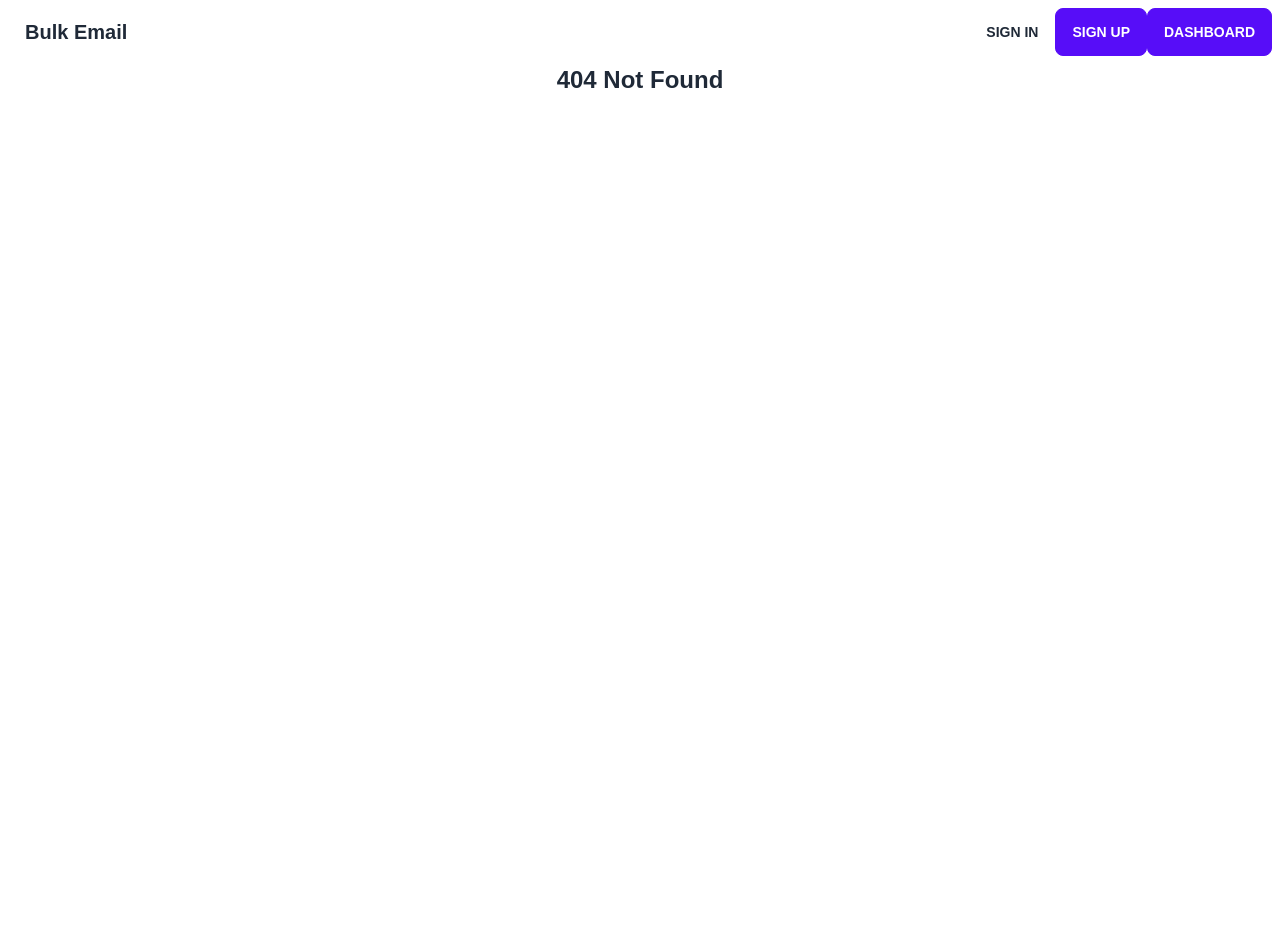
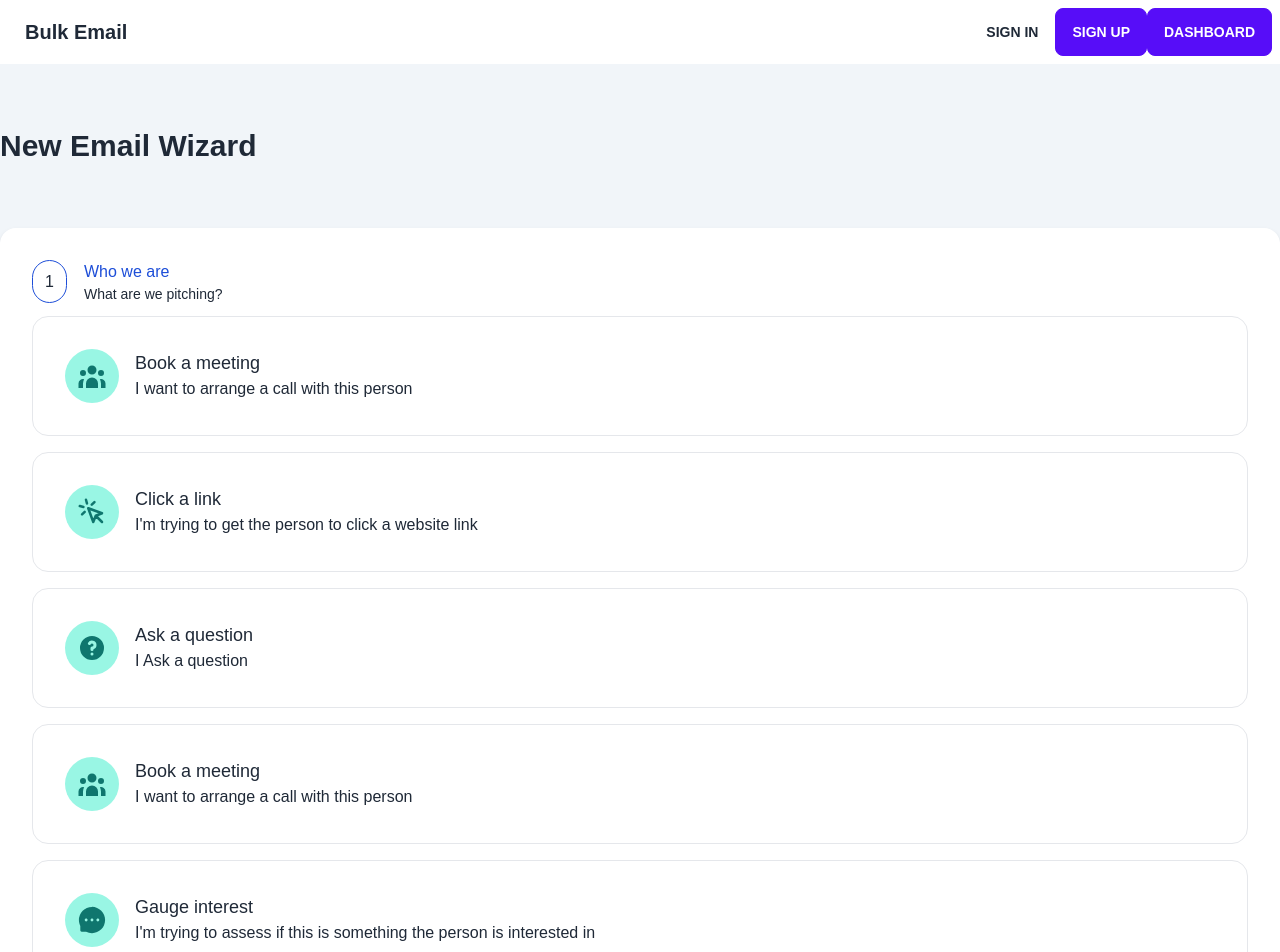
Before and after one commit to devmhimran/bulk-email, a React (Create React App) app in the folder bulk-email/: page /dashboard/goal in a window 1280 px wide. Before the commit this address had no page. Shown: the top 952 px of the page. Before the commit the page ends 800 px from the top, so only its background shows below. Built offline with nearby package versions, Linux system fonts and the light colour scheme.

Commit message:
Added Goal & Personalize

```diff
--- a/bulk-email/src/App.js
+++ b/bulk-email/src/App.js
@@ -10,6 +10,8 @@ import Dashboard from './Component/Dashboard/Dashboard';
 import Form from './Component/Form/Form';
 import CreateNewForm from './Component/CreateNewForm/CreateNewForm';
 import EmailWizard from './Component/EmailWizard/EmailWizard';
+import Goal from './Component/Goal/Goal';
+import PersonalizeType from './Component/PersonalizeType/PersonalizeType';
 
 function App() {
   return (
@@ -22,6 +24,8 @@ function App() {
         <Route path='dashboard' element={<Dashboard></Dashboard>}>
           <Route index element={<CreateNewForm></CreateNewForm>}></Route>
           <Route path='new' element={<EmailWizard></EmailWizard>}></Route>
+          <Route path='goal' element={<Goal></Goal>}></Route>
+          <Route path='personalize-type' element={<PersonalizeType></PersonalizeType>}></Route>
         </Route>
         <Route path='*' element={<ErrorPage></ErrorPage>}></Route>
       </Routes>
--- a/bulk-email/src/Component/EmailWizard/EmailWizard.js
+++ b/bulk-email/src/Component/EmailWizard/EmailWizard.js
@@ -1,7 +1,7 @@
 import React from 'react';
 import { HiUserGroup } from 'react-icons/hi';
 import { BsEnvelopeOpen } from 'react-icons/bs';
-import { RiNumber1 } from 'react-icons/ri';
+import { Link } from 'react-router-dom';
 
 const EmailWizard = () => {
     return (
@@ -21,6 +21,7 @@ const EmailWizard = () => {
                                 <p className='text-sm'>What are we pitching?</p>
                             </div>
                         </div>
+                        <Link to='/dashboard/goal'>
                             <div className="card border hover:border-cyan-500 my-1">
                                 <div className="card-body">
                                     <div className='flex item-center'>
@@ -32,6 +33,7 @@ const EmailWizard = () => {
                                     </div>
                                 </div>
                             </div>
+                        </Link>
                         <div className="card border hover:border-cyan-500 my-1">
                             <div className="card-body">
                                 <div className='flex item-center'>
--- /dev/null
+++ b/bulk-email/src/Component/Goal/Goal.js
@@ -0,0 +1,98 @@
+import React from 'react';
+import { HiUserGroup, HiOutlineCursorClick, HiQuestionMarkCircle } from 'react-icons/hi';
+import { AiFillMessage } from 'react-icons/ai';
+import { Link } from 'react-router-dom';
+
+const Goal = () => {
+    return (
+        <div className='email__wizard flex items-center'>
+            <div className="container mx-auto">
+                <h1 className='py-16 text-3xl font-bold'>New Email Wizard</h1>
+                <div className="card bg-base-100 drop-shadow-md">
+                    <div className="card-body">
+                        <div className="wizard__info flex items-center">
+                            <div className="wizard__serial w-10">
+                                <span className='p-3 border rounded-full border-blue-700'>
+                                    1
+                                </span>
+                            </div>
+                            <div className="wizard__info__main ml-3">
+                                <h2 className='font-medium text-blue-700'>Who we are</h2>
+                                <p className='text-sm'>What are we pitching?</p>
+                            </div>
+                        </div>
+                        <Link to='/dashboard/personalize-type'>
+                            <div className="card border hover:border-cyan-500 my-1">
+                                <div className="card-body">
+                                    <div className='flex item-center'>
+                                        <div className='inline-block align-middle text-3xl bg-teal-200 text-teal-700 p-3 rounded-full mr-4'><HiUserGroup></HiUserGroup></div>
+                                        <div className="email__wizard__info">
+                                            <p className='font-medium text-lg'>Book a meeting</p>
+                                            <p className='text-inherit'>I want to arrange a call with this person</p>
+                                        </div>
+                                    </div>
+                                </div>
+                            </div>
+                        </Link>
+                        <Link to='/dashboard/personalize-type'>
+                            <div className="card border hover:border-cyan-500 my-1">
+                                <div className="card-body">
+                                    <div className='flex item-center'>
+                                        <div className='inline-block align-middle text-3xl bg-teal-200 text-teal-700 p-3 rounded-full mr-4'><HiOutlineCursorClick></HiOutlineCursorClick></div>
+                                        <div className="email__wizard__info">
+                                            <p className='font-medium text-lg'>Click a link</p>
+                                            <p className='text-inherit'>I'm trying to get the person to click a website link</p>
+                                        </div>
+                                    </div>
+                                </div>
+                            </div>
+                        </Link>
+                        <Link to='/dashboard/personalize-type'>
+                            <div className="card border hover:border-cyan-500 my-1">
+                                <div className="card-body">
+                                    <div className='flex item-center'>
+                                        <div className='inline-block align-middle text-3xl bg-teal-200 text-teal-700 p-3 rounded-full mr-4'><HiQuestionMarkCircle></HiQuestionMarkCircle></div>
+                                        <div className="email__wizard__info">
+                                            <p className='font-medium text-lg'>Ask a question</p>
+                                            <p className='text-inherit'>I Ask a question</p>
+                                        </div>
+                                    </div>
+                                </div>
+                            </div>
+                        </Link>
+                        <Link to='/dashboard/personalize-type'>
+                            <div className="card border hover:border-cyan-500 my-1">
+                                <div className="card-body">
+                                    <div className='flex item-center'>
+                                        <div className='inline-block align-middle text-3xl bg-teal-200 text-teal-700 p-3 rounded-full mr-4'><HiUserGroup></HiUserGroup></div>
+                                        <div className="email__wizard__info">
+                                            <p className='font-medium text-lg'>Book a meeting</p>
+                                            <p className='text-inherit'>I want to arrange a call with this person</p>
+                                        </div>
+                                    </div>
+                                </div>
+                            </div>
+                        </Link>
+                        <Link to='/dashboard/personalize-type'>
+                            <div className="card border hover:border-cyan-500 my-1">
+                                <div className="card-body">
+                                    <div className='flex item-center'>
+                                        <div className='inline-block align-middle text-3xl bg-teal-200 text-teal-700 p-3 rounded-full mr-4'><AiFillMessage></AiFillMessage></div>
+                                        <div className="email__wizard__info">
+                                            <p className='font-medium text-lg'>Gauge interest</p>
+                                            <p className='text-inherit'>I'm trying to assess if this is something the person is interested in</p>
+                                        </div>
+                                    </div>
+                                </div>
+                            </div>
+                        </Link>
+
+
+                    </div>
+                </div>
+            </div>
+        </div>
+    );
+};
+
+export default Goal;
--- /dev/null
+++ b/bulk-email/src/Component/PersonalizeType/PersonalizeType.js
@@ -0,0 +1,31 @@
+import React from 'react';
+import { BsEnvelope } from 'react-icons/bs';
+
+const PersonalizeType = () => {
+    return (
+        <div className='email__wizard flex items-center'>
+            <div className="container mx-auto">
+                <h1 className='py-16 text-3xl font-bold'>New Email Wizard</h1>
+                <div className="card bg-base-100 drop-shadow-md">
+                    <div className="card-body py-16">
+                        <div class="form-control">
+                            <label class="label justify-center">
+                                <span class="label-text mb-6">Enter your recipient's LinkedIn profile username or switch to website</span>
+                            </label>
+                            <label class="input-group  justify-center">
+                                <span>linkedin.com/in/</span>
+                                <input type="text" placeholder="johnDoe" class="input input-bordered w-1/3" />
+                                <button class="btn btn-primary">Write My Email</button>
+                            </label>
+
+                        </div>
+
+
+                    </div>
+                </div>
+            </div>
+        </div>
+    );
+};
+
+export default PersonalizeType;
```
Lines whose indentation alone changed are shown as unchanged.
